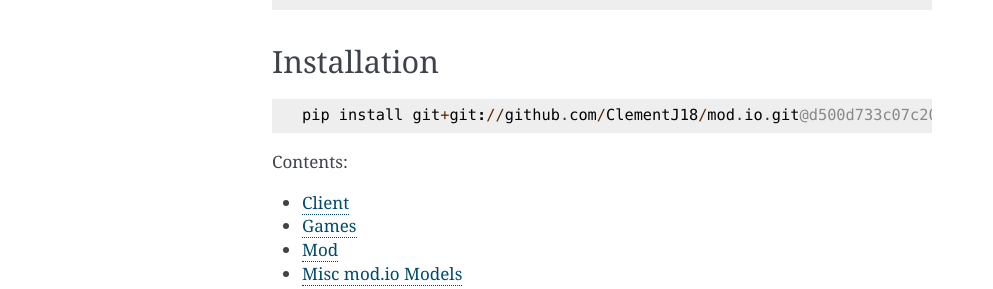
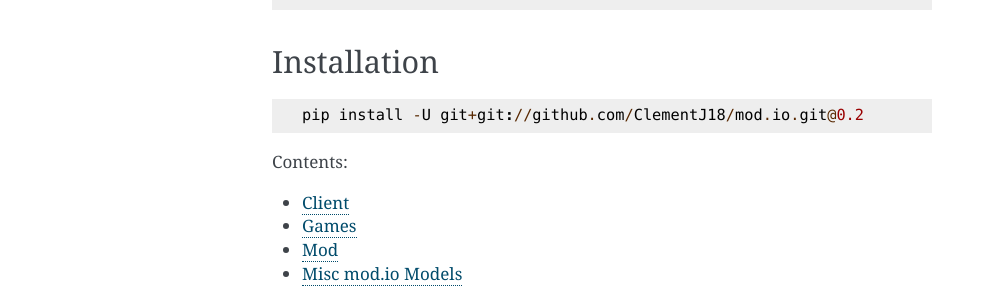
Before and after one commit to ClementJ18/mod.io, a Sphinx documentation site: the page built from docs/source/index.rst, in a window 1280 px wide. Shown: the part 1287-1576 px from the top of the page, without its empty margins (148-1141 px from the left). Built offline with Sphinx 7.4.7, drawn with Linux system fonts in a browser that asks for light colours.

Commit message:
updating tags

```diff
--- a/docs/source/index.rst
+++ b/docs/source/index.rst
@@ -62,7 +62,7 @@
 -------------
 ::
 
-   pip install git+git://github.com/ClementJ18/mod.io.git@d500d733c07c20e40a49fa32452b905dcc85b160
+   pip install -U git+git://github.com/ClementJ18/mod.io.git@0.2
 
 
 .. toctree::
```
Also changed, not shown: README.md (+1 -1 lines).
